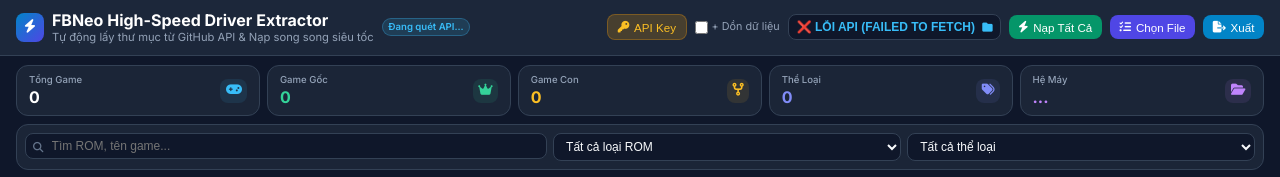
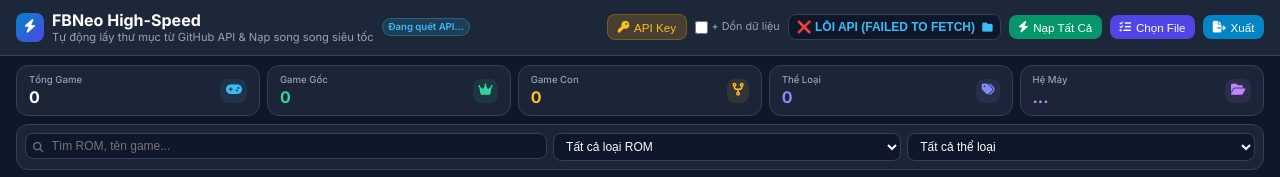
Before and after one commit to longhai/codes, a Jekyll site: the page _posts/2026-09-29-fbneo-c-driver-extractor-github-api-explorer.html, which Jekyll copies as it is, in a window 1280 px wide. Shown: the top 177 px of the page. Built offline with Jekyll 4.4.1, drawn with Linux system fonts in a browser that asks for light colours.

Commit message:
Save: fbneo-c-driver-extractor-github-api-explorer

```diff
--- a/_posts/2026-09-29-fbneo-c-driver-extractor-github-api-explorer.html
+++ b/_posts/2026-09-29-fbneo-c-driver-extractor-github-api-explorer.html
@@ -187,7 +187,7 @@
                 <div class="brand-sub">
                     <div class="brand-ico"><i class="fa-solid fa-bolt"></i></div>
                     <div class="brand-ttl">
-                        <h1>FBNeo High-Speed Driver Extractor</h1>
+                        <h1>FBNeo High-Speed</h1>
                         <p class="hdr-desc">Tự động lấy thư mục từ GitHub API & Nạp song song siêu tốc</p>
                     </div>
                 </div>
```
